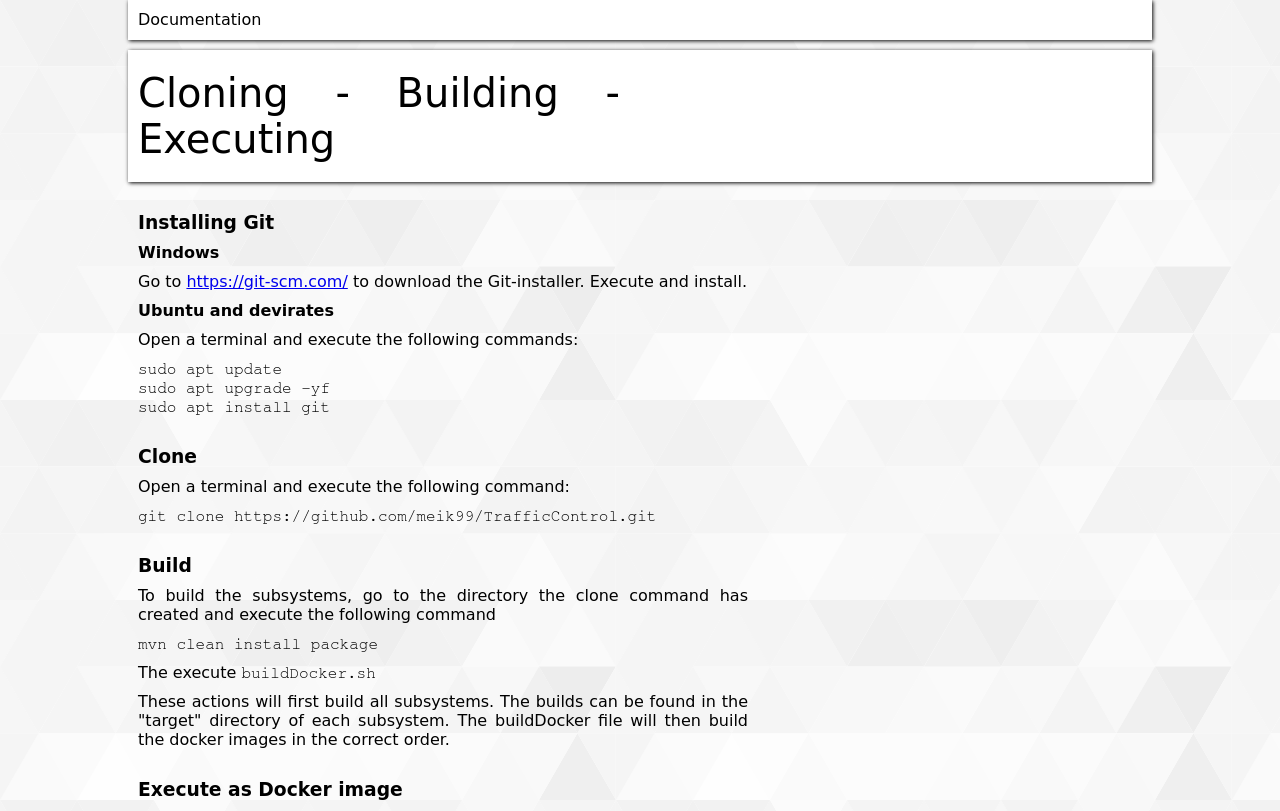
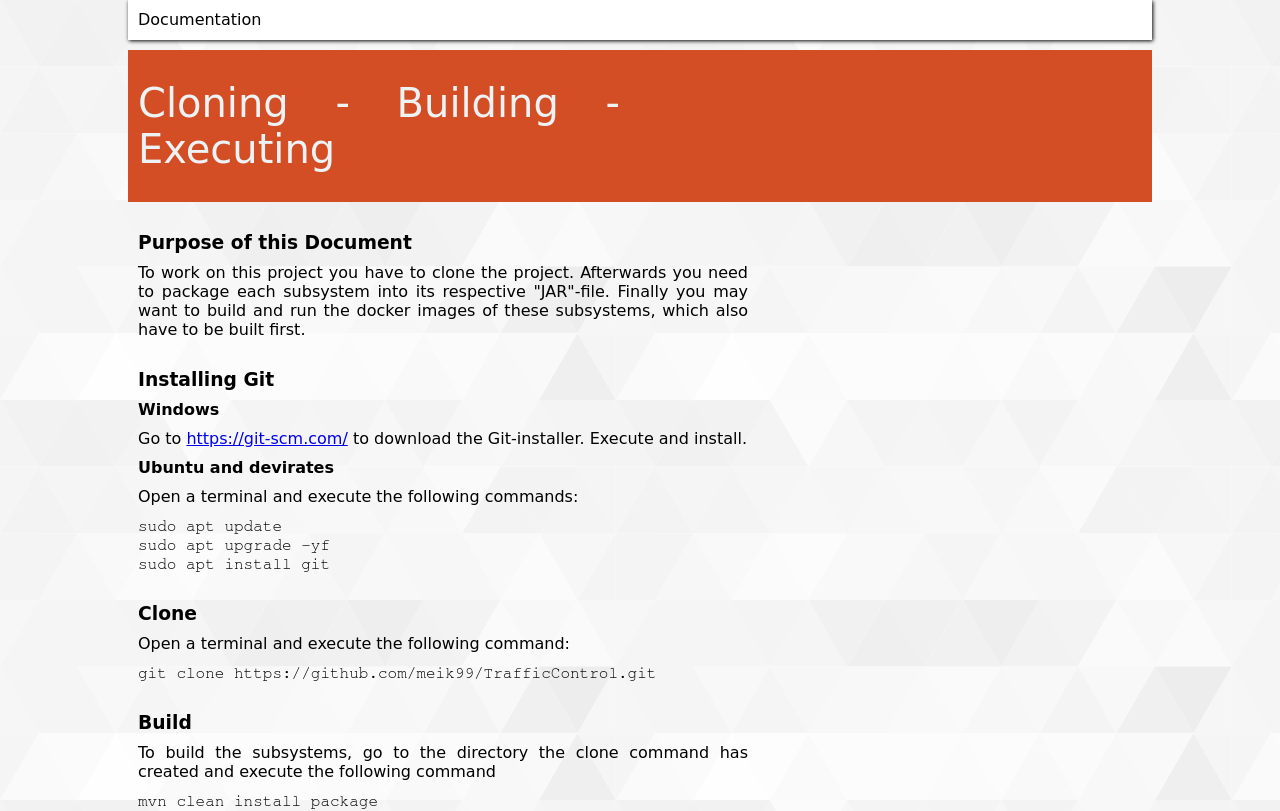
Before and after one commit to Shynixn/TrafficControl, an Angular app in the folder TrafficControlDocs/: page /TrafficControl/docs/build in a window 1280 px wide. Shown: the top 811 px of the page. Built offline with nearby package versions, Linux system fonts and the light colour scheme.

Commit message:
Updated Intellij Configuration Documentaion

```diff
--- a/TrafficControlDocs/src/app/documentation/documentation.component.html
+++ b/TrafficControlDocs/src/app/documentation/documentation.component.html
@@ -8,6 +8,19 @@
   </div>
 </div>
 <div class="container-text modern-margin">
+<div class="row">
+  <div class="col">
+    <h3>Purpose of this Document</h3>
+  </div>
+</div>
+<div class="row">
+  <div class="col">
+    To work on this project you have to clone the project. Afterwards you
+    need to package each subsystem into its respective "JAR"-file. Finally
+    you may want to build and run the docker images of these subsystems,
+    which also have to be built first.
+  </div>
+</div>
 <!-- Installing Git-->
 <div class="row">
   <div class="col">
--- a/TrafficControlDocs/src/app/documentation/intelij-configurations/intelij-configurations.component.html
+++ b/TrafficControlDocs/src/app/documentation/intelij-configurations/intelij-configurations.component.html
@@ -2,8 +2,80 @@
   <div class="container-text">
     <div class="row">
       <div class="col">
-        <h2>InteliJ Configurations</h2>
+        <h2>IntelliJ Configurations</h2>
       </div>
     </div>
   </div>
 </div>
+<div class="container-text modern-margin">
+  <div class="row">
+    <div class="col">
+      <h3>Purpose of this Document</h3>
+    </div>
+  </div>
+  <div class="row">
+    <div class="col">
+      To debug a certain subsystem you may want to run two or more
+      subsystems at the same time. This document shows you how
+      to setup Run-Configurations in IntelliJ to automate the
+      building and startup of multiple subsystems.
+    </div>
+  </div>
+  <div class="row">
+    <div class="col">
+      <h3>Setup</h3>
+    </div>
+  </div>
+  <div class="row">
+    <div class="col">
+      You will probably start with a UI similar to this:
+    </div>
+  </div>
+  <div class="row">
+    <div class="col">
+      <img class="image" src="../../../assets/IntelliJ%20Configuration/Step_1.png">
+    </div>
+  </div>
+  <div class="row">
+    <div class="col">
+    1) We start by adding the <code>mvn package</code> commands for each
+      subsystem to the Run-Configurations
+    </div>
+  </div>
+  <div class="row">
+    <div class="col">
+      1.1) Click on "Run" at the top of IntelliJ. The click on "Edit Configurations".
+    </div>
+  </div>
+  <div class="row">
+    <div class="col">
+      <img class="image" src="../../../assets/IntelliJ%20Configuration/Step_2.png">
+    </div>
+  </div>
+  <div class="row">
+    <div class="col">
+      1.2) On the window poping up, click the "+" button and select "Maven".
+    </div>
+  </div>
+  <div class="row">
+    <div class="col">
+      <img class="image" src="../../../assets/IntelliJ%20Configuration/Step_3.png">
+    </div>
+  </div>
+  <div class="row">
+    <div class="col">
+      In the "Name"-field, insert an appropriate name. For "Working directory" select the subsystem
+      you want to build. In "Command line", insert "package".
+    </div>
+  </div>
+  <div class="row">
+    <div class="col">
+      <img class="image" src="../../../assets/IntelliJ%20Configuration/Step_4.png">
+    </div>
+  </div>
+  <div class="row">
+    <div class="col">
+      Repeat step 1.2) for each subsystem.
+    </div>
+  </div>
+</div>
--- a/TrafficControlDocs/src/styles.sass
+++ b/TrafficControlDocs/src/styles.sass
@@ -70,9 +70,9 @@ tr
 
 .container
   margin: 0 10% 0 10%
-  padding: 10px 0 10px 0
-  background-color: white
-  box-shadow: 1px 1px 4px 0 black
+  padding: 20px 0 20px 0
+  background-color: #D34E24
+  color: #EDF2F4
 
   @media screen and (max-width: $break-small)
     margin: 0 0 0 0
```
